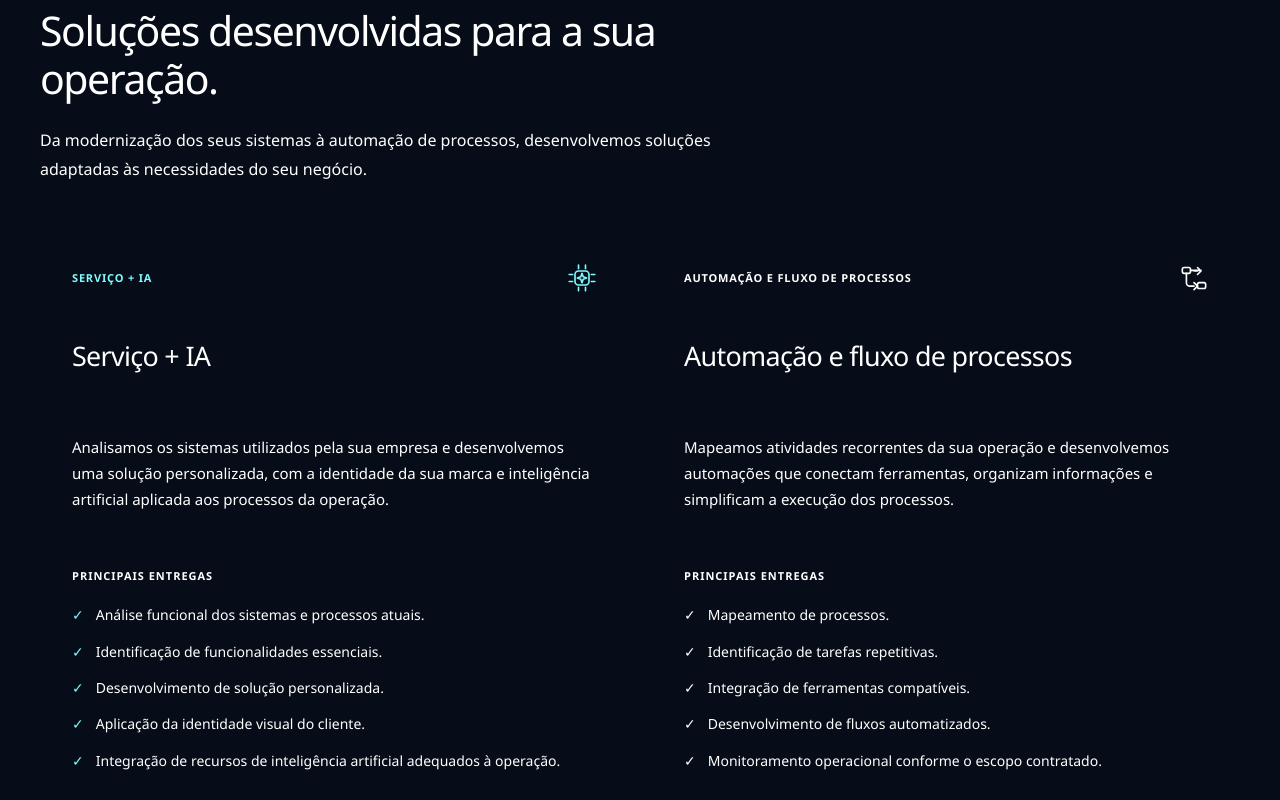
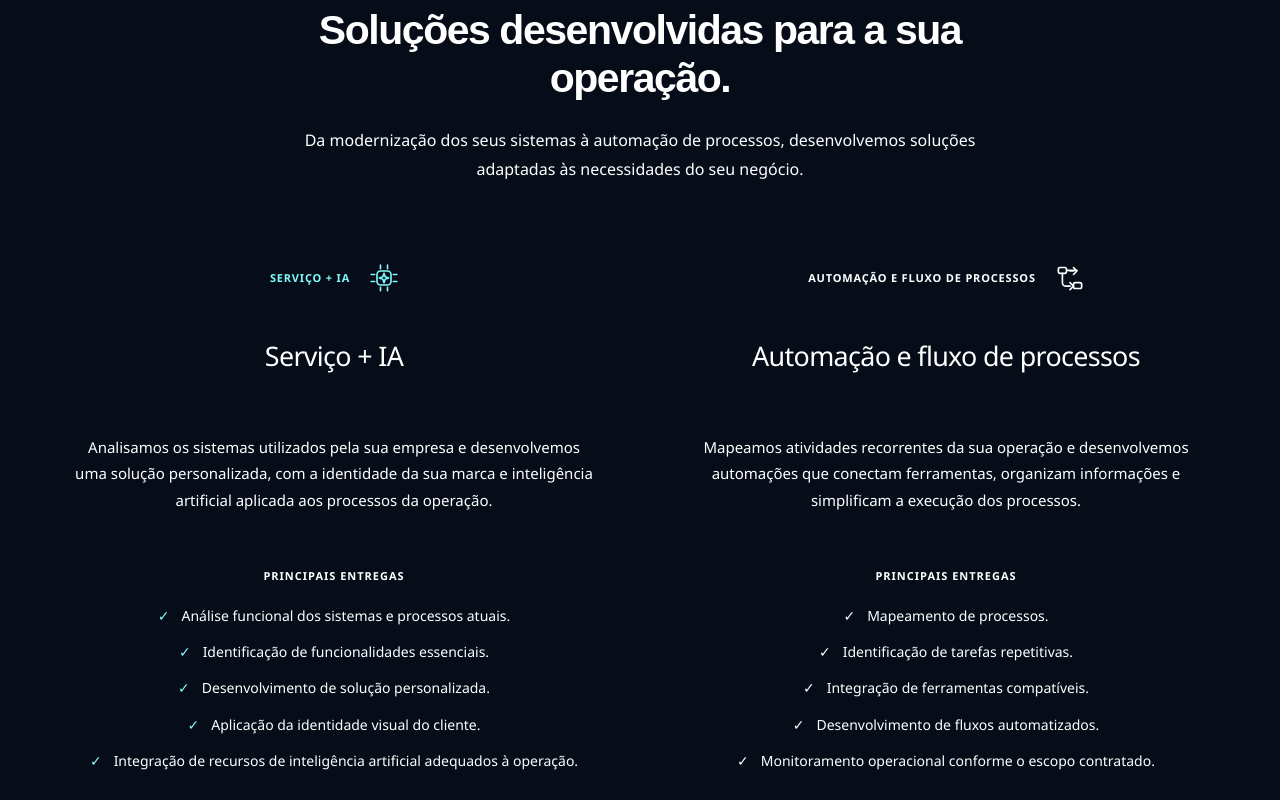
Before and after one commit to ViniciusSantosbit/Vympa, a React (Vite) app: page / in a window 1280 px wide. Shown: the part 920-1720 px from the top of the page. Built offline with nearby package versions, Linux system fonts and the light colour scheme.

Commit message:
feat: adiciona tilt 3D e luzes personalizadas aos planos

```diff
--- /dev/null
+++ b/src/hooks/useCardTilt.ts
@@ -0,0 +1,10 @@
+import { useEffect, useRef } from 'react'
+import { initializeCardTilt } from '@/lib/cardTilt'
+
+export function useCardTilt(glowColor: string) {
+  const ref = useRef<HTMLElement>(null)
+  useEffect(() => {
+    if (ref.current) return initializeCardTilt(ref.current, { glowColor })
+  }, [glowColor])
+  return ref
+}
--- /dev/null
+++ b/src/lib/cardTilt.ts
@@ -0,0 +1,114 @@
+import { getMotionPreference } from './motionPreference.ts'
+
+export interface CardTiltOptions {
+  enabled?: boolean
+  maxAngle?: number
+  perspective?: number
+  glowOpacity?: number
+  returnDuration?: number
+  glowColor?: string
+}
+
+export function calculateCardTilt(
+  rect: { left: number; top: number; width: number; height: number },
+  clientX: number,
+  clientY: number,
+  maxAngle = 4,
+) {
+  const x = Math.max(
+    0,
+    Math.min(1, (clientX - rect.left) / Math.max(1, rect.width)),
+  )
+  const y = Math.max(
+    0,
+    Math.min(1, (clientY - rect.top) / Math.max(1, rect.height)),
+  )
+  return {
+    x: x * 100,
+    y: y * 100,
+    rotateX: (0.5 - y) * 2 * maxAngle,
+    rotateY: (x - 0.5) * 2 * maxAngle,
+  }
+}
+
+export function initializeCardTilt(
+  node: HTMLElement,
+  options: CardTiltOptions = {},
+): () => void {
+  if (options.enabled === false) return () => {}
+  const pointer = window.matchMedia('(hover: hover) and (pointer: fine)')
+  const reduced = getMotionPreference()
+  const bounds = node.parentElement ?? node
+  let frame = 0
+  let point: { x: number; y: number } | undefined
+  const set = (name: string, value: string) =>
+    node.style.setProperty(name, value)
+  set('--tilt-perspective', `${options.perspective ?? 1100}px`)
+  set('--tilt-return', `${options.returnDuration ?? 380}ms`)
+  set('--tilt-glow-opacity', String(options.glowOpacity ?? 0.12))
+  set('--tilt-glow-color', options.glowColor ?? '#68dda8')
+  const reset = () => {
+    cancelAnimationFrame(frame)
+    frame = 0
+    point = undefined
+    node.removeAttribute('data-tilting')
+    set('--tilt-x', '0deg')
+    set('--tilt-y', '0deg')
+    set('--tilt-lift', '0px')
+  }
+  const update = () => {
+    frame = 0
+    if (!point || !pointer.matches || reduced.matches) {
+      reset()
+      return
+    }
+    const position = calculateCardTilt(
+      bounds.getBoundingClientRect(),
+      point.x,
+      point.y,
+      options.maxAngle ?? 4,
+    )
+    node.setAttribute('data-tilting', 'true')
+    set('--tilt-x', `${position.rotateX}deg`)
+    set('--tilt-y', `${position.rotateY}deg`)
+    set('--tilt-light-x', `${position.x}%`)
+    set('--tilt-light-y', `${position.y}%`)
+    set('--tilt-lift', '-2px')
+  }
+  const move = (event: PointerEvent) => {
+    if (
+      event.pointerType !== 'mouse' ||
+      !pointer.matches ||
+      reduced.matches ||
+      node.contains(document.activeElement)
+    ) {
+      reset()
+      return
+    }
+    point = { x: event.clientX, y: event.clientY }
+    if (!frame) frame = requestAnimationFrame(update)
+  }
+  node.addEventListener('pointerenter', move)
+  node.addEventListener('pointermove', move)
+  node.addEventListener('pointerleave', reset)
+  node.addEventListener('pointercancel', reset)
+  node.addEventListener('focusin', reset)
+  pointer.addEventListener('change', reset)
+  reduced.addEventListener('change', reset)
+  const observer =
+    typeof ResizeObserver === 'undefined'
+      ? undefined
+      : new ResizeObserver(reset)
+  observer?.observe(bounds)
+  return () => {
+    reset()
+    observer?.disconnect()
+    node.removeEventListener('pointerenter', move)
+    node.removeEventListener('pointermove', move)
+    node.removeEventListener('pointerleave', reset)
+    node.removeEventListener('pointercancel', reset)
+    node.removeEventListener('focusin', reset)
+    pointer.removeEventListener('change', reset)
+    reduced.removeEventListener('change', reset)
+  }
+}
--- a/src/sections/Plans/PlanCard.tsx
+++ b/src/sections/Plans/PlanCard.tsx
@@ -1,3 +1,5 @@
+import { useCardTilt } from '@/hooks/useCardTilt'
+import './cardTilt.css'
 import type { ReactElement } from 'react'
 import type { SegmentId, Service } from '@/types/content'
 import { contatos } from '@/content/contatos'
@@ -10,6 +12,9 @@ export function PlanCard({
   service: Service
   segment: SegmentId | null
 }): ReactElement {
+  const tiltRef = useCardTilt(
+    service.id === 'servico-ia' ? '#16C8EC' : '#0BEC2F',
+  )
   const variant = segment ? service.segmentos[segment] : null
   const title = variant?.titulo ?? service.nome
   const features = variant?.exemplos ?? service.entregas
@@ -20,9 +25,13 @@ export function PlanCard({
   const titleId = service.id + '-title'
   const statusId = service.id + '-contact-status'
   return (
-    <article
+    <div
+      className="plan-card-reveal"
       data-reveal
       data-reveal-delay={service.id === 'servico-ia' ? 0 : 100}
+    >
+      <article
+        ref={tiltRef}
         className="plan-card"
         data-service={service.id}
         aria-labelledby={titleId}
@@ -103,5 +112,6 @@ export function PlanCard({
           )}
         </div>
       </article>
+    </div>
   )
 }
--- /dev/null
+++ b/src/sections/Plans/cardTilt.css
@@ -0,0 +1,58 @@
+.plan-card-reveal {
+  display: flex;
+  min-width: 0;
+}
+.plan-card-reveal > .plan-card {
+  position: relative;
+  isolation: isolate;
+  flex: 1;
+  width: 100%;
+  transform: perspective(var(--tilt-perspective, 1100px))
+    rotateX(var(--tilt-x, 0deg)) rotateY(var(--tilt-y, 0deg))
+    translateY(var(--tilt-lift, 0px));
+  transition:
+    transform var(--tilt-return, 380ms) cubic-bezier(0.22, 1, 0.36, 1),
+    border-color 300ms ease,
+    box-shadow 300ms ease;
+}
+.plan-card::before {
+  content: '';
+  position: absolute;
+  inset: 0;
+  z-index: -1;
+  border-radius: inherit;
+  pointer-events: none;
+  opacity: 0;
+  background: radial-gradient(
+    circle at var(--tilt-light-x, 50%) var(--tilt-light-y, 50%),
+    var(--tilt-glow-color, #68dda8),
+    transparent 65%
+  );
+  transition: opacity var(--tilt-return, 380ms) ease;
+}
+@media (hover: hover) and (pointer: fine) {
+  .plan-card-reveal > .plan-card[data-tilting='true'] {
+    transition-duration: 120ms, 300ms, 300ms;
+    border-color: color-mix(
+      in srgb,
+      var(--color-highlight) 40%,
+      var(--color-border)
+    );
+    box-shadow: 0 8px 20px rgb(0 0 0 / 14%);
+  }
+  .plan-card[data-tilting='true']::before {
+    opacity: var(--tilt-glow-opacity, 0.12);
+  }
+}
+.plan-card:focus-within {
+  border-color: var(--plan-accent);
+}
+@media (prefers-reduced-motion: reduce) {
+  :root:not([data-motion='full']) .plan-card-reveal > .plan-card {
+    transform: none;
+    transition: border-color 150ms ease;
+  }
+  :root:not([data-motion='full']) .plan-card::before {
+    display: none;
+  }
+}
--- a/src/sections/Plans/plans.css
+++ b/src/sections/Plans/plans.css
@@ -209,7 +209,6 @@
 @media (hover: hover) {
   .plan-card:hover {
     border-color: var(--plan-accent);
-    transform: translateY(-3px);
   }
   .plan-cta[href]:hover {
     background: color-mix(in srgb, var(--plan-accent) 9%, transparent);
@@ -255,3 +254,24 @@
     }
   }
 }
+
+/* Alinhamento central da apresentacao e dos cards de planos. */
+.proposals-section {
+  text-align: center;
+}
+.proposals-section .section-copy,
+.proposals-section .section-copy h2,
+.proposals-section .section-description,
+.proposals-section .plans-grid,
+.proposals-section .plans-notes {
+  margin-inline: auto;
+}
+.proposals-section .section-copy h2 {
+  font-family: sans-serif;
+  font-weight: 700;
+}
+.proposals-section .plan-identity,
+.proposals-section .plan-features li,
+.proposals-section .plan-cta {
+  justify-content: center;
+}
```
Also changed, not shown: 1 other file (tests, documents, lock files or other folders). Lines whose indentation alone changed are shown as unchanged.
